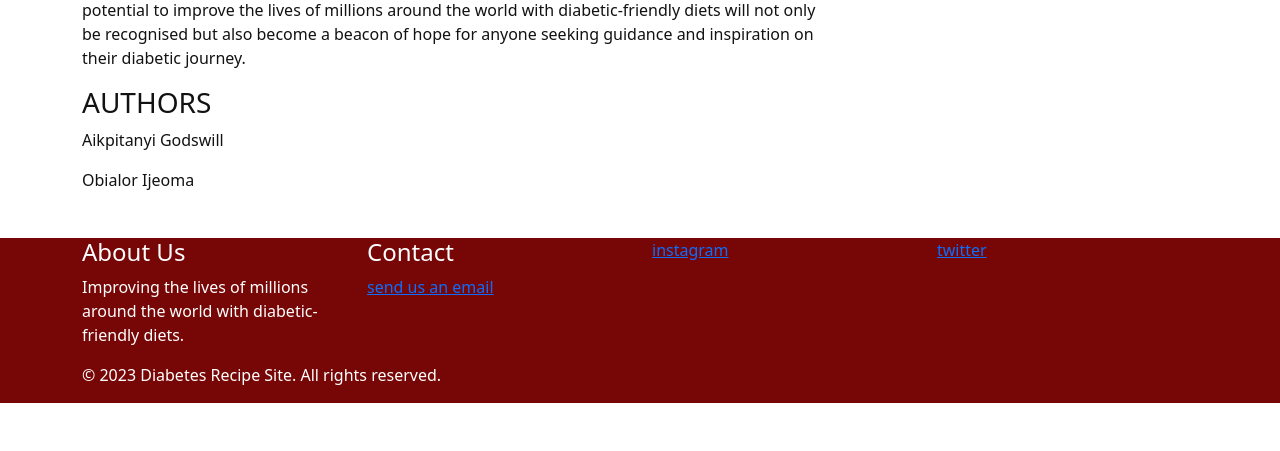
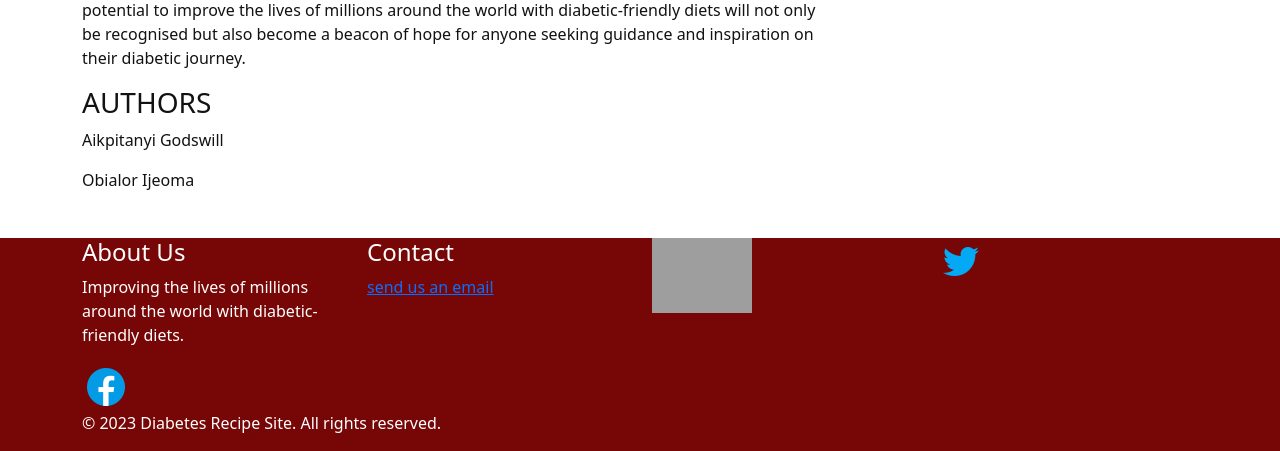
Before and after one commit to GodswillAikpitanyi/Recipe_App, a Flask app: page /about in a window 1280 px wide. Shown: the part 656-1107 px from the top of the page. Before the commit the page ends 1059 px from the top, so only its background shows below. Run offline with Flask 3, Linux system fonts and the light colour scheme; grey boxes are pictures that could not be loaded.

Commit message:
updated styling

```diff
--- a/recipeapp/forms.py
+++ b/recipeapp/forms.py
@@ -1,6 +1,7 @@
 from flask_wtf import FlaskForm
 from wtforms import StringField, PasswordField, SubmitField, BooleanField
-from wtforms.validators import DataRequired, Length, Email, EqualTo
+from wtforms.validators import DataRequired, Length, Email, EqualTo, ValidationError
+from recipeapp.models import User
 
 class RegistrationForm(FlaskForm):
     username = StringField('Username', validators=[DataRequired(), Length(min=2, max=20)])
--- a/recipeapp/routes.py
+++ b/recipeapp/routes.py
@@ -44,11 +44,11 @@ def register():
     form = RegistrationForm()
     if form.validate_on_submit():
         hashed_password = bcrypt.generate_password_hash(form.password.data).decode('utf-8')
-        user = User(username=form.username.data, email=form.email.data, password=hashed_password)
+        user = User(username=form.username.data, email=form.email.data, password_hash=hashed_password)
         db.session.add(user)
         db.session.commit()
         flash(f'Account has been created! kindly log in', 'success')
-        return redirect(url_for('home'))
+        return redirect(url_for('login'))
     return (render_template('register.html', title='Register', form=form))
 
 @app.route("/login", methods=['GET', 'POST'])
@@ -58,7 +58,7 @@ def login():
     form = LoginForm()
     if form.validate_on_submit():
         user = User.query.filter_by(email=form.email.data).first()
-        if user and bcrypt.check_password_hash(user.password, form.password.data):
+        if user and bcrypt.check_password_hash(user.password_hash, form.password.data):
             login_user(user, remember=form.remember.data)
             next_page = request.args.get('next')
             return redirect(next_page) if next_page else redirect(url_for('home'))
--- a/recipeapp/static/main.css
+++ b/recipeapp/static/main.css
@@ -152,11 +152,12 @@ a.article-title:hover {
   font-size: 2.5rem;
 }
 
-/* .footer{
-  position: absolute;
-  height: 80px;
-  width: 100%;
-  bottom: 0;
-  align-items: center;
+/* Some footer styles */
+div.container {
+  /* margin-top: 20px; */
+}
 
-} */
+div.container img {
+  max-height: 100px;
+  max-width: 100px;
+}
--- a/recipeapp/templates/layout.html
+++ b/recipeapp/templates/layout.html
@@ -97,15 +97,17 @@
                 <a href="recipeapp@mail.com">send us an email</a>
             </div>
             <div class="col-md-3">
-              <a href="www.instagram.com/recipe_app">instagram</a>
+              <a href="www.instagram.com/recipe_app"><img src="{{url_for('static', filename='images/instagram-.png')}}"></a>
             </div>
             <div class="col-md-3">
-              <a href="www.twitter.com/recipe_app">twitter</a>
+              <a href="www.twitter.com/recipe_app"><img src="{{url_for('static', filename='images/twitter-logo.png')}}"></a>
+            </div>
+            <div class="col-md-3">
+              <a href="www.facebook.com/recipe_app"><img src="{{url_for('static', filename='images/facebook-logo.png')}}"></a>
             </div>
           </div>
         <p>&copy; 2023 Diabetes Recipe Site. All rights reserved.</p>
     </div>
 </footer>
 </body>
-
 </html>
```
Also changed, not shown: recipeapp/models.py (+9 -3 lines), recipeapp/static/images/facebook-logo.png (added), recipeapp/static/images/twitter-logo.png (added).
